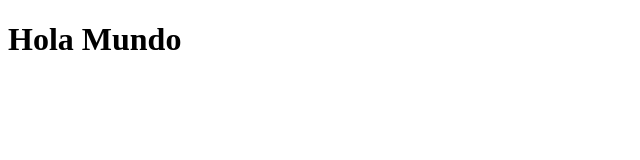
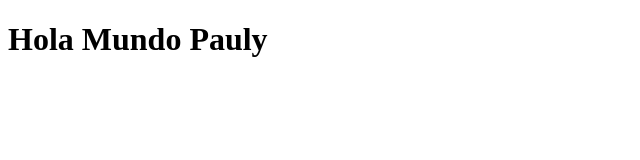
Before and after one commit to paulysepulveda/prueba, a plain HTML site: page index.html in a window 1280 px wide. Shown: the whole page, without its empty margins (0-640 px from the left). Drawn offline with Linux system fonts and the light colour scheme.

Commit message:
mi comentario

```diff
--- a/index.html
+++ b/index.html
@@ -6,7 +6,7 @@
     <title>Titulo</title>
 </head>
 <body>
-    <h1>Hola Mundo</h1>
+    <h1>Hola Mundo Pauly</h1>
 
 </body>
 </html>
```
